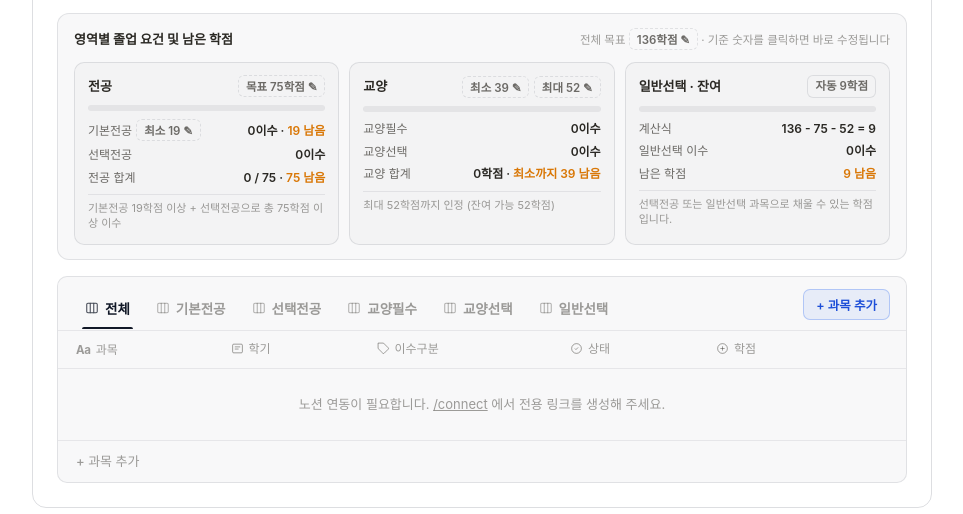
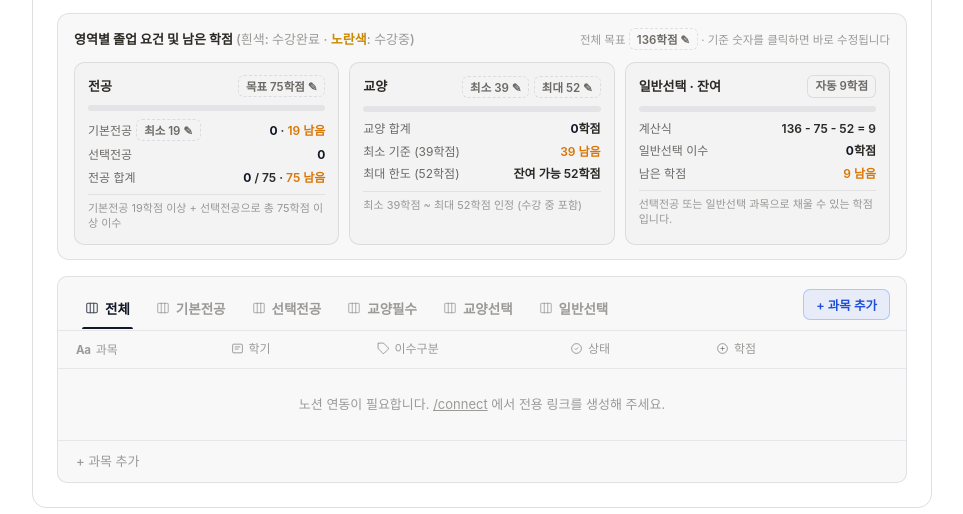
Before and after one commit to yu-byeong-woo/notion-widget, a website: page public/graduation-credits/index.html in a window 1280 px wide. Both pictures are taken after a click on the button "클릭하여 영역별 남은 학점 상세 보기". Shown: the part 337-851 px from the top of the page, without its empty margins (158-1121 px from the left). Drawn offline with Linux system fonts and the light colour scheme; a web font is replaced by a local one.

Commit message:
feat: include in-progress credits in yellow breakdown and unify liberal arts

```diff
--- a/public/graduation-credits/app.js
+++ b/public/graduation-credits/app.js
@@ -412,6 +412,15 @@
     return buckets;
   }
 
+  function formatCreditSumHtml(done, ing) {
+    const d = `<span class="val-done">${formatNumber(done)}</span>`;
+    if (ing > 0) {
+      const total = Math.round((done + ing) * 10) / 10;
+      return `${d} + <span class="val-ing">${formatNumber(ing)}</span> = <span class="val-total">${formatNumber(total)}</span>`;
+    }
+    return d;
+  }
+
   function renderRequirementsPanel() {
     if (!el.requirementsPanel) return;
     if (!state.isReqOpen) {
@@ -424,30 +433,34 @@
     const b = computeCategoryBreakdown(courses);
     const s = state.settings;
 
+    const basicTotal = Math.round((b.basicMajor.done + b.basicMajor.ing) * 10) / 10;
     const majorDone = Math.round((b.basicMajor.done + b.electiveMajor.done) * 10) / 10;
     const majorIng = Math.round((b.basicMajor.ing + b.electiveMajor.ing) * 10) / 10;
-    const basicRem = Math.max(0, Math.round((s.basicMajorMin - b.basicMajor.done) * 10) / 10);
-    const majorRem = Math.max(0, Math.round((s.majorGoal - majorDone) * 10) / 10);
+    const majorTotal = Math.round((majorDone + majorIng) * 10) / 10;
+    const basicRem = Math.max(0, Math.round((s.basicMajorMin - basicTotal) * 10) / 10);
+    const majorRem = Math.max(0, Math.round((s.majorGoal - majorTotal) * 10) / 10);
     const majorDonePct = s.majorGoal > 0 ? Math.min(100, (majorDone / s.majorGoal) * 100) : 0;
-    const majorIngPct = s.majorGoal > 0 ? Math.min(100, ((majorDone + majorIng) / s.majorGoal) * 100) : 0;
+    const majorIngPct = s.majorGoal > 0 ? Math.min(100, (majorTotal / s.majorGoal) * 100) : 0;
 
     const liberalDone = Math.round((b.liberalReq.done + b.liberalElec.done) * 10) / 10;
     const liberalIng = Math.round((b.liberalReq.ing + b.liberalElec.ing) * 10) / 10;
-    const liberalMinRem = Math.max(0, Math.round((s.liberalMin - liberalDone) * 10) / 10);
-    const liberalMaxRem = Math.max(0, Math.round((s.liberalMax - liberalDone) * 10) / 10);
+    const liberalTotal = Math.round((liberalDone + liberalIng) * 10) / 10;
+    const liberalMinRem = Math.max(0, Math.round((s.liberalMin - liberalTotal) * 10) / 10);
+    const liberalMaxRem = Math.max(0, Math.round((s.liberalMax - liberalTotal) * 10) / 10);
     const liberalDonePct = s.liberalMax > 0 ? Math.min(100, (liberalDone / s.liberalMax) * 100) : 0;
-    const liberalIngPct = s.liberalMax > 0 ? Math.min(100, ((liberalDone + liberalIng) / s.liberalMax) * 100) : 0;
+    const liberalIngPct = s.liberalMax > 0 ? Math.min(100, (liberalTotal / s.liberalMax) * 100) : 0;
 
     const freeGoal = Math.max(0, Math.round((s.totalGoal - s.majorGoal - s.liberalMax) * 10) / 10);
     const freeDone = b.generalElec.done;
     const freeIng = b.generalElec.ing;
-    const freeRem = Math.max(0, Math.round((freeGoal - freeDone) * 10) / 10);
+    const freeTotal = Math.round((freeDone + freeIng) * 10) / 10;
+    const freeRem = Math.max(0, Math.round((freeGoal - freeTotal) * 10) / 10);
     const freeDonePct = freeGoal > 0 ? Math.min(100, (freeDone / freeGoal) * 100) : (freeDone > 0 ? 100 : 0);
-    const freeIngPct = freeGoal > 0 ? Math.min(100, ((freeDone + freeIng) / freeGoal) * 100) : (freeDone + freeIng > 0 ? 100 : 0);
+    const freeIngPct = freeGoal > 0 ? Math.min(100, (freeTotal / freeGoal) * 100) : (freeTotal > 0 ? 100 : 0);
 
     el.requirementsPanel.innerHTML = `
       <div class="req-panel-head">
-        <div class="req-panel-title">영역별 졸업 요건 및 남은 학점</div>
+        <div class="req-panel-title">영역별 졸업 요건 및 남은 학점 <span style="font-weight:500;color:var(--text-muted);">(흰색: 수강완료 · <span class="val-ing">노란색</span>: 수강중)</span></div>
         <div class="req-panel-hint">
           전체 목표
           <button type="button" class="req-badge-btn" data-setting="totalGoal" title="클릭해서 전체 졸업 학점 수정">${formatNumber(s.totalGoal)}학점 ✎</button>
@@ -473,18 +486,18 @@
                 <button type="button" class="req-badge-btn" data-setting="basicMajorMin" title="클릭해서 기본전공 최소 학점 수정">최소 ${formatNumber(s.basicMajorMin)} ✎</button>
               </span>
               <span class="req-row-val">
-                ${formatNumber(b.basicMajor.done)}이수${b.basicMajor.ing ? ` (+${formatNumber(b.basicMajor.ing)})` : ''} ·
+                ${formatCreditSumHtml(b.basicMajor.done, b.basicMajor.ing)} ·
                 ${basicRem === 0 ? '<span class="is-done">달성 ✓</span>' : `<span class="is-rem">${formatNumber(basicRem)} 남음</span>`}
               </span>
             </div>
             <div class="req-row">
               <span class="req-row-label">선택전공</span>
-              <span class="req-row-val">${formatNumber(b.electiveMajor.done)}이수${b.electiveMajor.ing ? ` (+${formatNumber(b.electiveMajor.ing)} 수강중)` : ''}</span>
+              <span class="req-row-val">${formatCreditSumHtml(b.electiveMajor.done, b.electiveMajor.ing)}</span>
             </div>
             <div class="req-row">
               <span class="req-row-label">전공 합계</span>
               <span class="req-row-val">
-                ${formatNumber(majorDone)} / ${formatNumber(s.majorGoal)} ·
+                ${formatCreditSumHtml(majorDone, majorIng)} / ${formatNumber(s.majorGoal)} ·
                 ${majorRem === 0 ? '<span class="is-done">달성 ✓</span>' : `<span class="is-rem">${formatNumber(majorRem)} 남음</span>`}
               </span>
             </div>
@@ -507,22 +520,23 @@
           </div>
           <div class="req-rows">
             <div class="req-row">
-              <span class="req-row-label">교양필수</span>
-              <span class="req-row-val">${formatNumber(b.liberalReq.done)}이수${b.liberalReq.ing ? ` (+${formatNumber(b.liberalReq.ing)} 수강중)` : ''}</span>
+              <span class="req-row-label">교양 합계</span>
+              <span class="req-row-val">${formatCreditSumHtml(liberalDone, liberalIng)}학점</span>
             </div>
             <div class="req-row">
-              <span class="req-row-label">교양선택</span>
-              <span class="req-row-val">${formatNumber(b.liberalElec.done)}이수${b.liberalElec.ing ? ` (+${formatNumber(b.liberalElec.ing)} 수강중)` : ''}</span>
+              <span class="req-row-label">최소 기준 (${formatNumber(s.liberalMin)}학점)</span>
+              <span class="req-row-val">
+                ${liberalMinRem === 0 ? '<span class="is-done">최소 달성 ✓</span>' : `<span class="is-rem">${formatNumber(liberalMinRem)} 남음</span>`}
+              </span>
             </div>
             <div class="req-row">
-              <span class="req-row-label">교양 합계</span>
+              <span class="req-row-label">최대 한도 (${formatNumber(s.liberalMax)}학점)</span>
               <span class="req-row-val">
-                ${formatNumber(liberalDone)}학점 ·
-                ${liberalMinRem === 0 ? '<span class="is-done">최소 달성 ✓</span>' : `<span class="is-rem">최소까지 ${formatNumber(liberalMinRem)} 남음</span>`}
+                ${liberalMaxRem === 0 ? '<span class="is-done">최대 채움</span>' : `잔여 가능 ${formatNumber(liberalMaxRem)}학점`}
               </span>
             </div>
           </div>
-          <div class="req-sub-note">최대 ${formatNumber(s.liberalMax)}학점까지 인정 (잔여 가능 ${formatNumber(liberalMaxRem)}학점)</div>
+          <div class="req-sub-note">최소 ${formatNumber(s.liberalMin)}학점 ~ 최대 ${formatNumber(s.liberalMax)}학점 인정 (수강 중 포함)</div>
         </div>
 
         <!-- 일반선택 / 잔여 자유 학점 카드 -->
@@ -542,7 +556,7 @@
             </div>
             <div class="req-row">
               <span class="req-row-label">일반선택 이수</span>
-              <span class="req-row-val">${formatNumber(freeDone)}이수${freeIng ? ` (+${formatNumber(freeIng)} 수강중)` : ''}</span>
+              <span class="req-row-val">${formatCreditSumHtml(freeDone, freeIng)}학점</span>
             </div>
             <div class="req-row">
               <span class="req-row-label">남은 학점</span>
--- a/public/graduation-credits/styles.css
+++ b/public/graduation-credits/styles.css
@@ -1295,6 +1295,29 @@ body {
   color: var(--card-remaining-text);
 }
 
+.val-done {
+  color: #ffffff;
+  font-weight: 700;
+}
+
+:root[data-theme="light"] .val-done {
+  color: #111827;
+}
+
+.val-ing {
+  color: #facc15;
+  font-weight: 700;
+}
+
+:root[data-theme="light"] .val-ing {
+  color: #ca8a04;
+}
+
+.val-total {
+  color: var(--text-primary);
+  font-weight: 700;
+}
+
 .req-sub-note {
   font-size: 11px;
   color: var(--text-muted);
```
